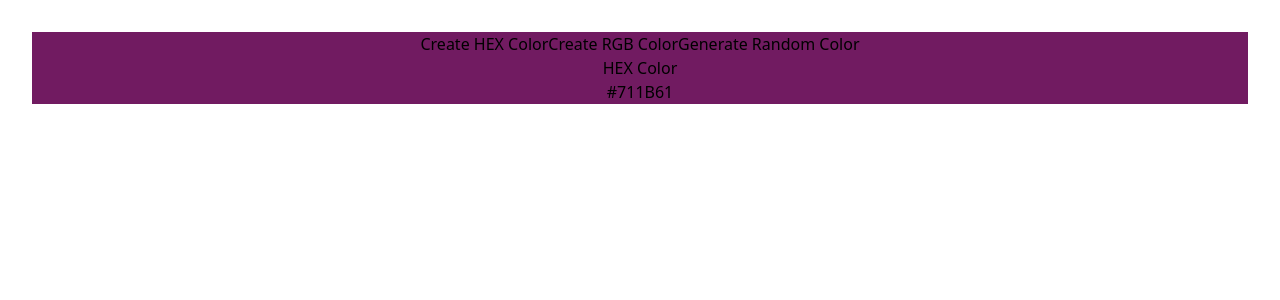
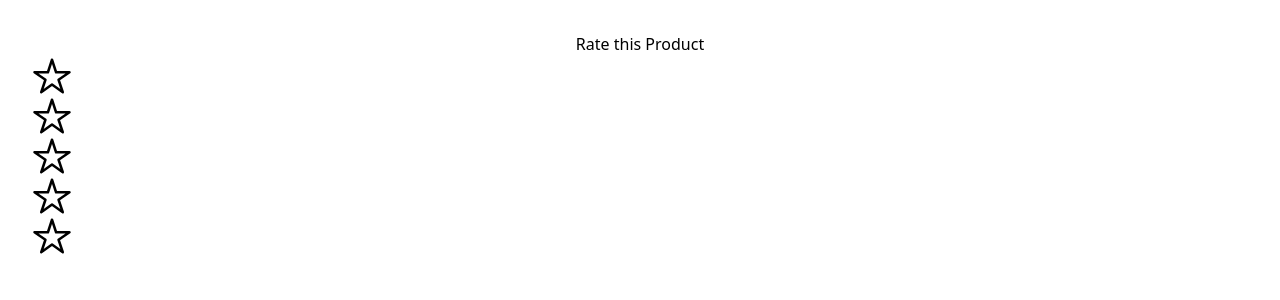
Before and after one commit to rushikeshwaghmare07/25-react-projects, a React (Vite) app: page / in a window 1280 px wide. Shown: the top 300 px of the page. Built offline with nearby package versions, Linux system fonts and the light colour scheme.

Commit message:
Project 3 : Star Rating Added

```diff
--- a/package.json
+++ b/package.json
@@ -11,7 +11,8 @@
   },
   "dependencies": {
     "react": "^18.3.1",
-    "react-dom": "^18.3.1"
+    "react-dom": "^18.3.1",
+    "react-icons": "^5.3.0"
   },
   "devDependencies": {
     "@eslint/js": "^9.9.0",
--- a/src/App.jsx
+++ b/src/App.jsx
@@ -1,6 +1,7 @@
 import './App.css'
 import Accordion from './components/Accordion'
 import RandomColor from './components/RandomColorGenerator'
+import StarRating from './components/star-rating'
 
 function App() {
 
@@ -10,7 +11,10 @@ function App() {
       {/* < Accordion/> */}
 
       {/* Random Color Generator */}
-      <RandomColor />
+      {/* <RandomColor /> */}
+
+      {/* Star Rating */}
+      <StarRating/>
     </>
   )
 }
--- /dev/null
+++ b/src/components/star-rating/index.jsx
@@ -0,0 +1,62 @@
+import React, { useState } from "react";
+import PropTypes from "prop-types";
+import { IoStarOutline, IoStar } from "react-icons/io5";
+
+function StarRating({ noOfStars }) {
+  const [rating, setRating] = useState(0);
+  const [hover, setHover] = useState(0);
+
+  const handleClick = (index) => {
+    setRating(index);  // Set the clicked rating
+  };
+
+  const handleMouseEnter = (index) => {
+    setHover(index);  // Set the hover index
+  };
+
+  const handleMouseLeave = () => {
+    setHover(0);  // Reset hover to zero
+  };
+
+  return (
+    <div className="flex flex-col items-center justify-center space-y-4 p-6 bg-gray-100 rounded-lg shadow-lg">
+      <h1 className="text-2xl font-semibold text-gray-800">Rate this Product</h1>
+      <div className="flex space-x-2">
+        {[...Array(noOfStars)].map((_, index) => {
+          const currentIndex = index + 1;
+
+          return (
+            <span
+              key={currentIndex}
+              className="cursor-pointer transition-transform transform hover:scale-110"
+              onClick={() => handleClick(currentIndex)}
+              onMouseEnter={() => handleMouseEnter(currentIndex)}
+              onMouseLeave={handleMouseLeave}
+            >
+              {currentIndex <= (hover || rating) ? (
+                <IoStar className="text-yellow-400" size={40} />
+              ) : (
+                <IoStarOutline className="text-gray-400" size={40} />
+              )}
+            </span>
+          );
+        })}
+      </div>
+      {rating > 0 && (
+        <p className="text-gray-600 font-medium">You rated this {rating} out of {noOfStars} stars!</p>
+      )}
+    </div>
+  );
+}
+
+// PropTypes validation
+StarRating.propTypes = {
+  noOfStars: PropTypes.number,
+};
+
+// Default props
+StarRating.defaultProps = {
+  noOfStars: 5,
+};
+
+export default StarRating;
```
Also changed, not shown: 1 other file (tests, documents, lock files or other folders).
